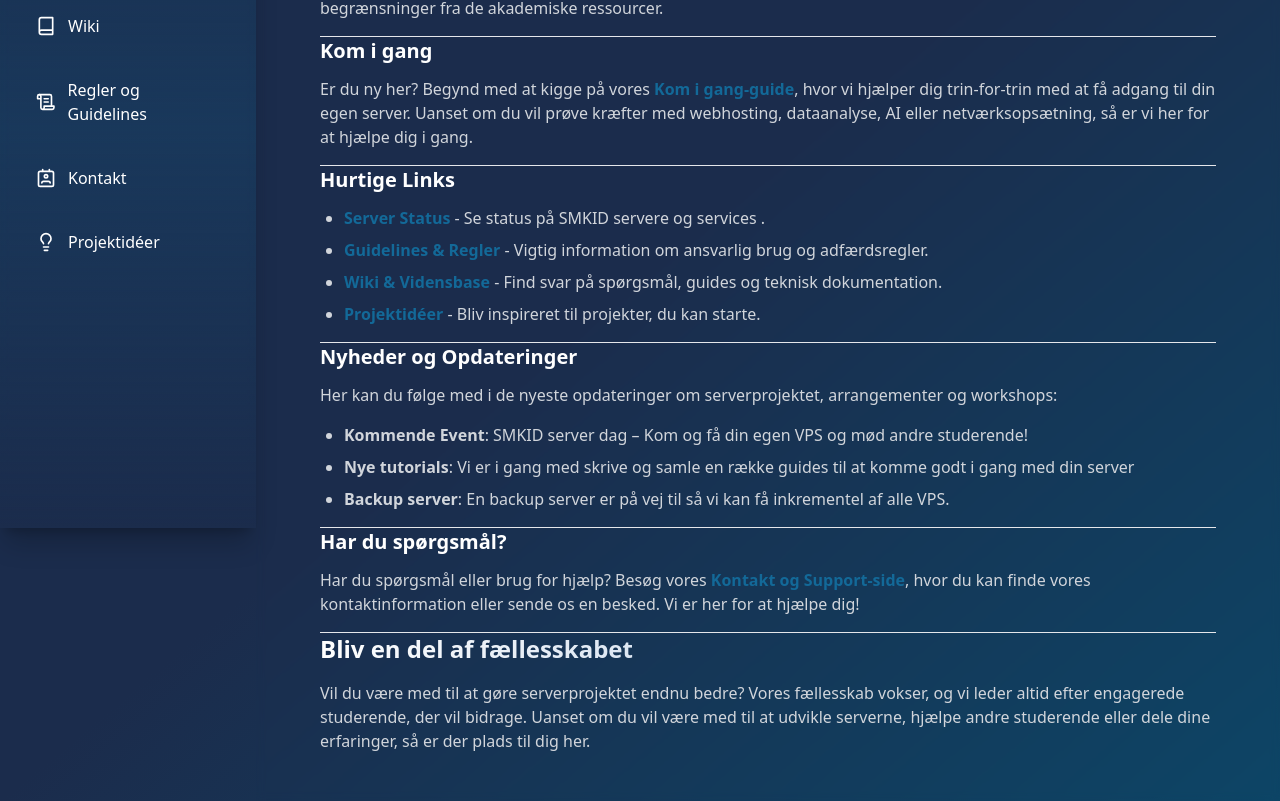
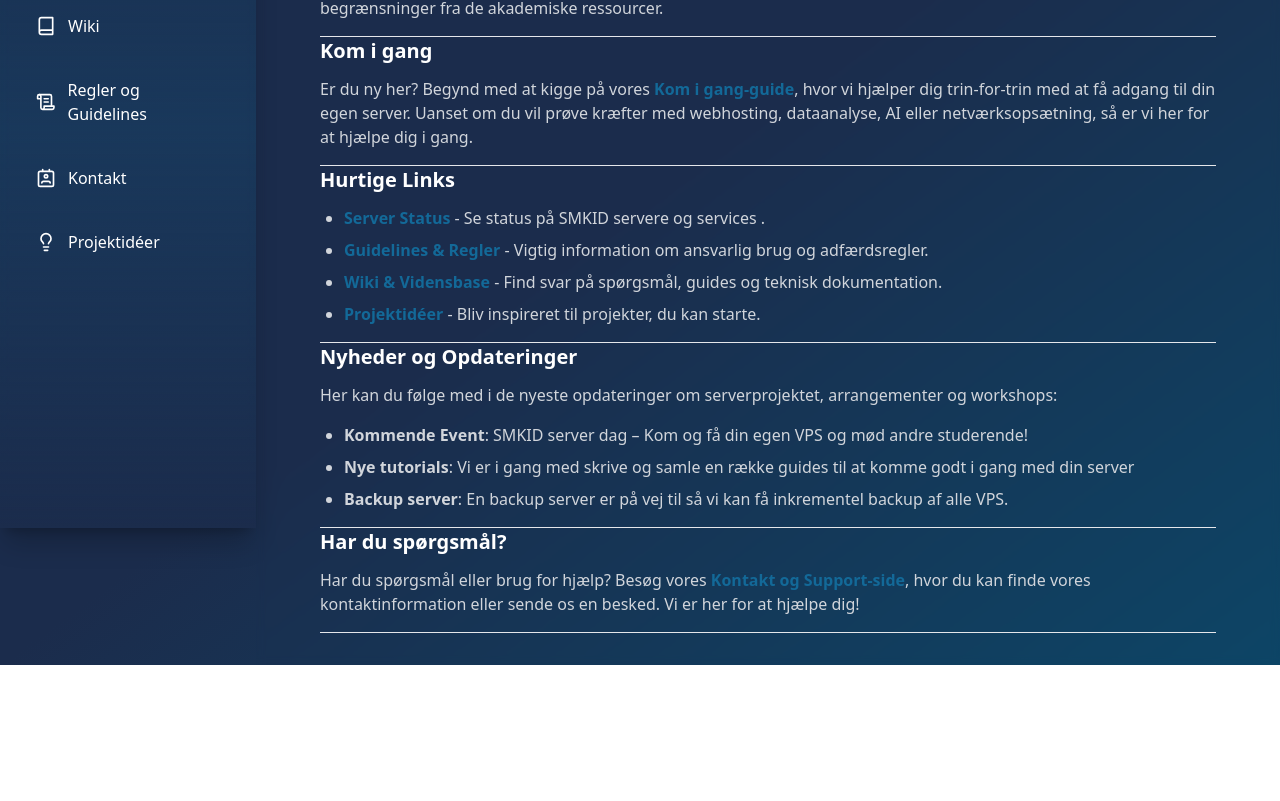
Before and after one commit to SMKIDRaadet/SMKID-server-page, a React (Vite) app: page / in a window 1280 px wide. Shown: the part 272-1073 px from the top of the page. After the commit the page ends 937 px from the top, so only its background shows below. Built offline with nearby package versions, Linux system fonts and the light colour scheme.

Commit message:
Update Home.tsx

```diff
--- a/src/pages/Home.tsx
+++ b/src/pages/Home.tsx
@@ -33,7 +33,7 @@ Her kan du følge med i de nyeste opdateringer om serverprojektet, arrangementer
 
 - **Kommende Event**: SMKID server dag – Kom og få din egen VPS og mød andre studerende!
 - **Nye tutorials**: Vi er i gang med skrive og samle en række guides til at komme godt i gang med din server
-- **Backup server**: En backup server er på vej til så vi kan få inkrementel af alle VPS.
+- **Backup server**: En backup server er på vej til så vi kan få inkrementel backup af alle VPS.
 
 ---
 
@@ -43,11 +43,6 @@ Har du spørgsmål eller brug for hjælp? Besøg vores **[Kontakt og Support-sid
 
 ---
 
-## Bliv en del af fællesskabet
-
-Vil du være med til at gøre serverprojektet endnu bedre? Vores fællesskab vokser, og vi leder altid efter engagerede studerende, der vil bidrage. Uanset om du vil være med til at udvikle serverne, hjælpe andre studerende eller dele dine erfaringer, så er der plads til dig her.
-
-
 
 `;
 
```
